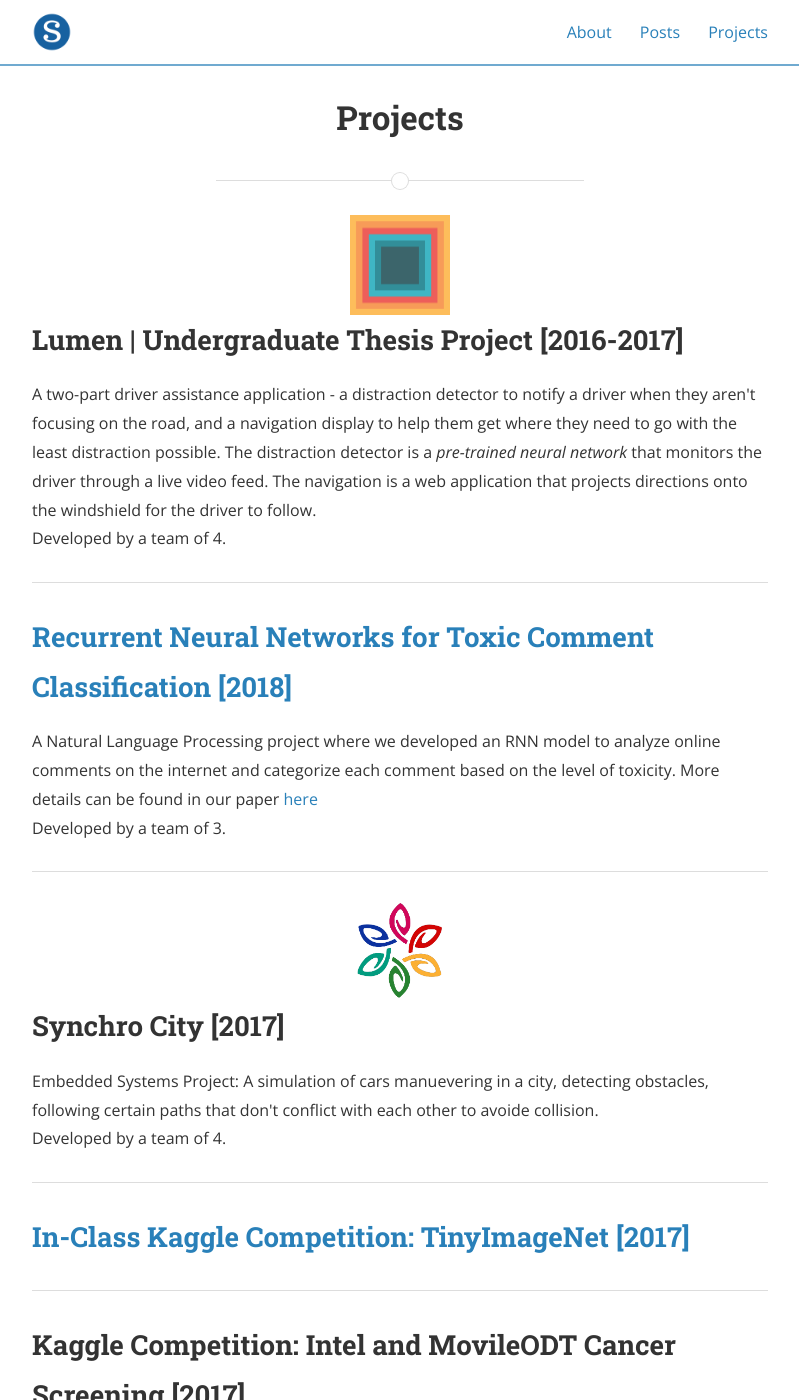
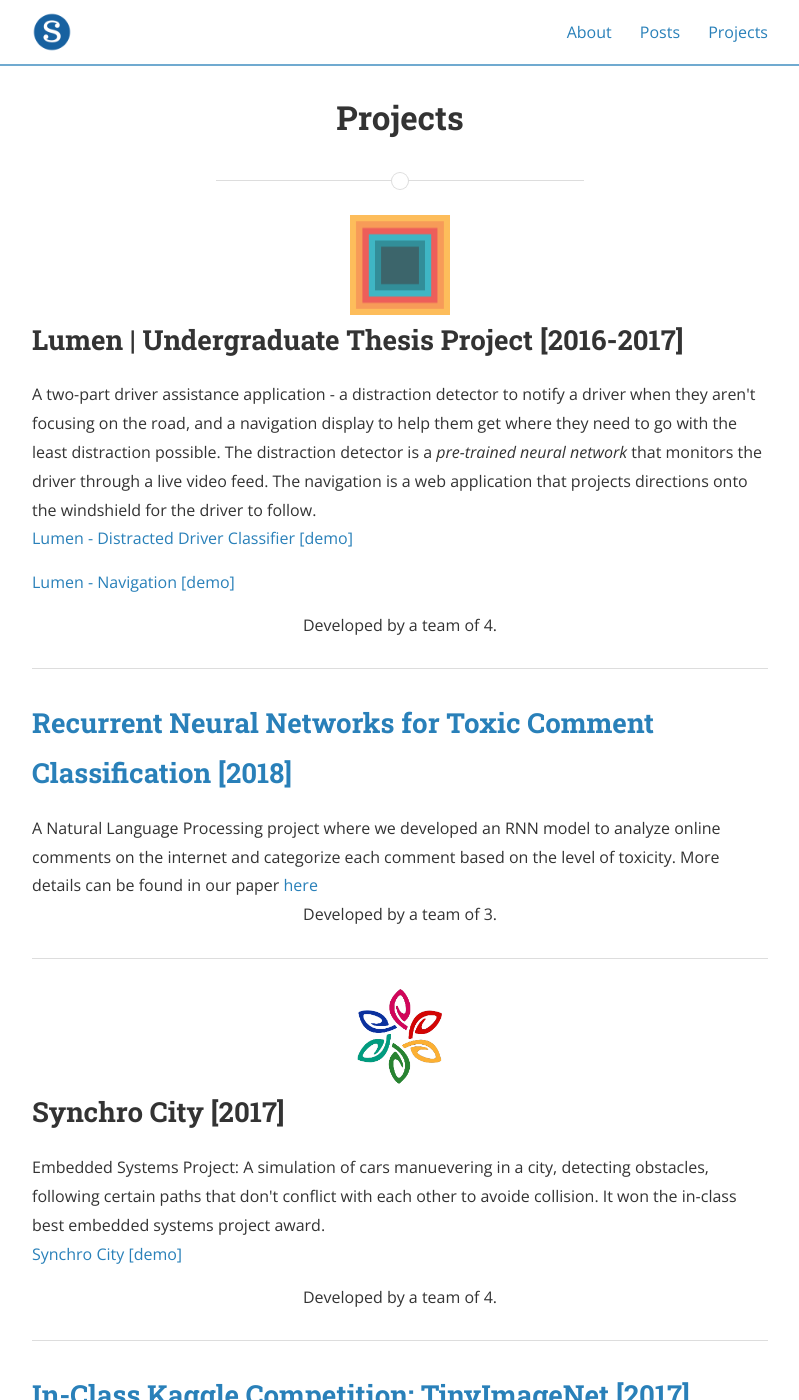
Before and after one commit to ShehabCE/shehabce.github.io, a Jekyll site: the page built from projects.html, in a window 1280 px wide and 1400 px high. Shown: the whole window, without its empty margins (240-1039 px from the left). Built offline with Jekyll 4.4.1, drawn with Linux system fonts in a browser that asks for light colours; nearby versions of some CDN libraries; a style sheet for code colours, icons or effects is not loaded.

Commit message:
Uploaded stuff to youtube

```diff
--- a/_posts/2018-10-20-Red-Black-Trees.markdown
+++ b/_posts/2018-10-20-Red-Black-Trees.markdown
@@ -36,9 +36,9 @@
 // an (RBT) Node structure.
 class RedBlackNode {
 public:
-	RedBlackNode* parent;
-	RedBlackNode* left;
-	RedBlackNode* right;
+	RedBlackNode *parent;
+	RedBlackNode *left;
+	RedBlackNode *right;
 	int val;
 	int color;	// Red -> 1 | Black -> 0
 	RedBlackNode(int k) : val(k) {
--- a/projects.html
+++ b/projects.html
@@ -8,34 +8,19 @@
   <img src="/assets/projects/lumen.png" style="width: 100px; height: 100px;">
   <h2>Lumen | Undergraduate Thesis Project [2016-2017]</h2>
   <span>A two-part driver assistance application - a distraction detector to notify a driver when they aren't focusing on the road, and a navigation display to help them get where they need to go with the least distraction possible. The distraction detector is a <I>pre-trained neural network</I> that monitors the driver through a live video feed. The navigation is a web application that projects directions onto the windshield for the driver to follow.
+    <p><a href="https://youtu.be/xRzlYiH8sg4" target="_blank">Lumen - Distracted Driver Classifier [demo] </a></p>
+    <p><a href="https://youtu.be/wY3botkMZ-A" target="_blank">Lumen - Navigation [demo]</a></p>
   </span>
-    <p><emp>Developed by a team of 4.</emp></p>
-<!--     <div>
-      <div class="vid">
-        Lumen: Distracted Driver Classifier
-        <video controls>
-          <source src="https://drive.google.com/open?id=0BzF5BeFv5ZRjRkhqV0hacWxxOU0" type="video/mp4">
-        </video>
-      </div>
-      <div class="vid">
-        Lumen: Navigation
-        <video controls>
-          <source src="https://drive.google.com/open?id=1uXWiBiHKT7RpSHp01vAQQQA2h4GpBtTK" type="video/mp4">
-        </video>
-      </div>
-    </div> -->
-<!--   <video width="400" controls>
-    <source src="https://drive.google.com/file/d/0BzF5BeFv5ZRjRkhqV0hacWxxOU0/view" type="video/mp4">
-  </video> -->
+    <p align="center"><emp>Developed by a team of 4.</emp></p>
 </div>
 
 <hr>
 
 <div>
   <h2><a href="https://github.com/ShehabMMohamed/ToxicCommentClassification" target="_blank">Recurrent Neural Networks for Toxic Comment Classification [2018]</a></h2>
-  <span>A Natural Language Processing project where we developed an RNN model to analyze online comments on the internet and categorize each comment based on the level of toxicity. More details can be found in our paper <a href="https://github.com/ShehabMMohamed/ToxicCommentClassification/blob/master/NLP%20Paper.pdf" target"_blank">here</a>
+  <span>A Natural Language Processing project where we developed an RNN model to analyze online comments on the internet and categorize each comment based on the level of toxicity. More details can be found in our paper <a href="https://github.com/ShehabMMohamed/ToxicCommentClassification/blob/master/NLP%20Paper.pdf" target="_blank">here</a>
   </span>
-  <p><emp>Developed by a team of 3.</emp></p>
+  <p align="center"><emp>Developed by a team of 3.</emp></p>
 </div>
 
 <hr>
@@ -43,9 +28,10 @@
 <div>
   <img src="/assets/projects/SynchroCity.png" style="width: 100px; height: 100px;">
   <h2>Synchro City [2017]</h2>
-  <span>Embedded Systems Project: A simulation of cars manuevering in a city, detecting obstacles, following certain paths that don't conflict with each other to avoide collision.
+  <span>Embedded Systems Project: A simulation of cars manuevering in a city, detecting obstacles, following certain paths that don't conflict with each other to avoide collision. It won the in-class best embedded systems project award.
+    <p><a href="https://youtu.be/ndS_9Wjfhs8" target="_blank">Synchro City [demo]</a></p>
   </span>
-  <p><emp>Developed by a team of 4.</emp></p>
+  <p align="center"><emp>Developed by a team of 4.</emp></p>
 </div>
 
 <hr>
@@ -62,7 +48,7 @@
   <h2>Kaggle Competition: Intel and MovileODT Cancer Screening [2017]</h2>
   <span>Participated in Kaggle competition with a colleague on developing a machine learning algorithm that learns to accurately identify a cancerous infection type based on images to help identifying early stages of infection. Team [Amr &amp; Shehab]'s last contribution ranked 24th out of 703.
   </span>
-  <p><emp>Developed by a team of 2.</emp></p>
+  <p align="center"><emp>Developed by a team of 2.</emp></p>
 </div>
 
 <hr>
@@ -71,7 +57,7 @@
   <h2><a href="https://github.com/ShehabMMohamed/Arm-Tracker" target="_blank">Arm Tracker [2016]</a></h2>
   <span>A Computer Vision project where me and colleague developed an application that tries to find hands/arms using our custom color-space for the skin tone, mask out the background, draw convex envelope around the object, and then tracks its path from the center of that object.
   </span>
-  <p><emp>Developed by a team of 2.</emp></p>
+  <p align="center"><emp>Developed by a team of 2.</emp></p>
   <video style="display: block; margin: 0 auto;" controls>
     <source src="/assets/projects/ArmTracker.mp4" type="video/mp4">
   </video>
@@ -88,7 +74,7 @@
       <li>View Downloaded/Allowed-Access Images' list.</li>
     </ol>
   </span>
-  <p><emp>Developed by a team of 4.</emp></p>
+  <p align="center"><emp>Developed by a team of 4.</emp></p>
 </div>
 
 <hr>
@@ -97,7 +83,7 @@
   <h2><a href="https://github.com/ShehabMMohamed/WordToWeb" target="_blank">Word2Web [2015]</a></h2>
   <span>A Perl application that takes a word document (.docx) and pares the main elements to generate the corresponding .HTML and .CSS files!
   </span>
-  <p><emp>Developed by a team of 3.</emp></p>
+  <p align="center"><emp>Developed by a team of 3.</emp></p>
 </div>
 
 <hr>
```
